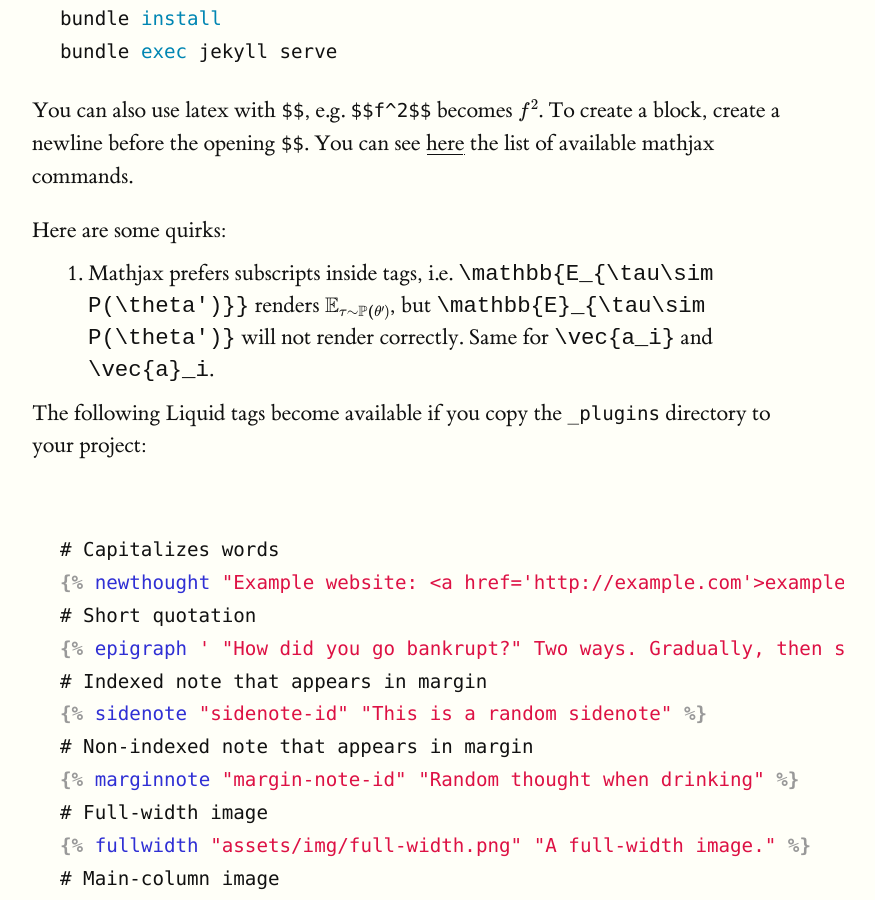
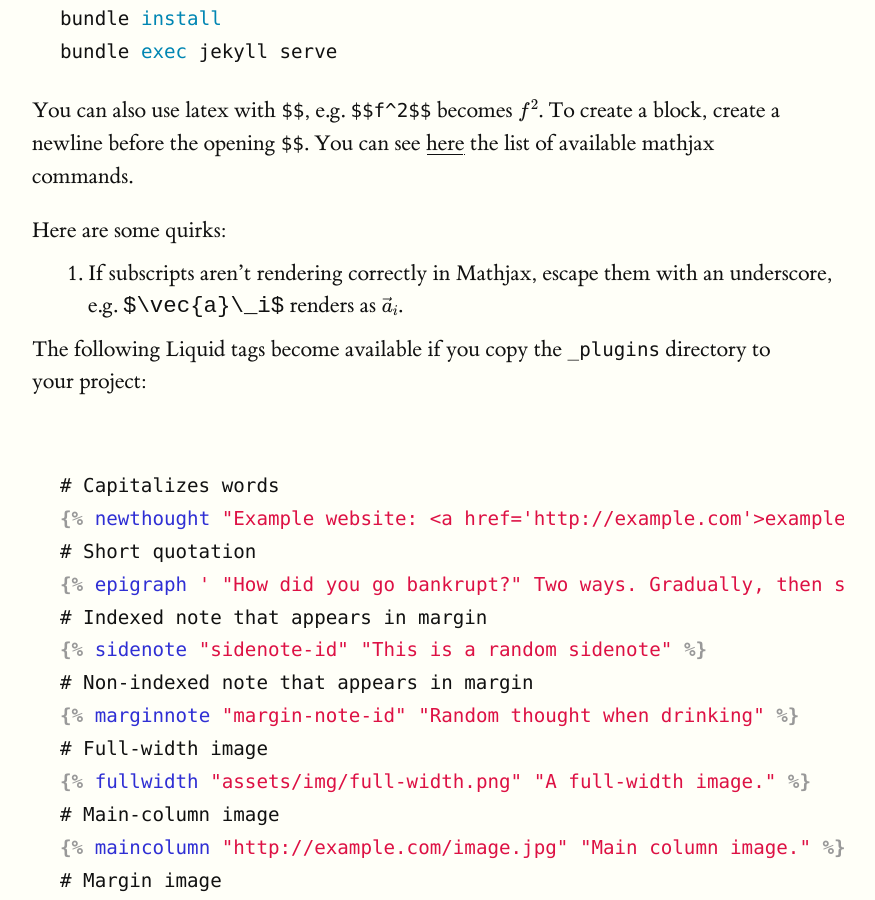
Before and after one commit to danjenson/et, a Jekyll site: the page built from index.md, in a window 1280 px wide and 900 px high, scrolled down 799 px. Shown: the whole window, without its empty margins (128-1003 px from the left). Built offline with Jekyll 4.4.1, drawn with Linux system fonts in a browser that asks for light colours; some web fonts are replaced.

Commit message:
tweaks to notes

```diff
--- a/docs/feed.xml
+++ b/docs/feed.xml
@@ -1,4 +1,4 @@
-<?xml version="1.0" encoding="utf-8"?><feed xmlns="http://www.w3.org/2005/Atom" ><generator uri="https://jekyllrb.com/" version="4.2.2">Jekyll</generator><link href="https://danjenson.github.io/et/feed.xml" rel="self" type="application/atom+xml" /><link href="https://danjenson.github.io/et/" rel="alternate" type="text/html" /><updated>2022-09-18T19:29:47-07:00</updated><id>https://danjenson.github.io/et/feed.xml</id><title type="html">Edward Tufte Jekyll Theme</title><subtitle>This is a sample Edward Tufte Jekyll Theme.</subtitle><author><name>Daniel Jenson</name></author><entry><title type="html">Welcome to Jekyll!</title><link href="https://danjenson.github.io/et/jekyll/update/2022/09/13/Hello-World.html" rel="alternate" type="text/html" title="Welcome to Jekyll!" /><published>2022-09-13T15:50:54-07:00</published><updated>2022-09-13T15:50:54-07:00</updated><id>https://danjenson.github.io/et/jekyll/update/2022/09/13/Hello-World</id><content type="html" xml:base="https://danjenson.github.io/et/jekyll/update/2022/09/13/Hello-World.html"><![CDATA[<p>You’ll find this post in your <code class="language-plaintext highlighter-rouge">_posts</code> directory. Go ahead and edit it and re-build the site to see your changes. You can rebuild the site in many different ways, but the most common way is to run <code class="language-plaintext highlighter-rouge">jekyll serve</code>, which launches a web server and auto-regenerates your site when a file is updated.</p>
+<?xml version="1.0" encoding="utf-8"?><feed xmlns="http://www.w3.org/2005/Atom" ><generator uri="https://jekyllrb.com/" version="4.2.2">Jekyll</generator><link href="https://danjenson.github.io/et/feed.xml" rel="self" type="application/atom+xml" /><link href="https://danjenson.github.io/et/" rel="alternate" type="text/html" /><updated>2022-09-20T16:20:18-07:00</updated><id>https://danjenson.github.io/et/feed.xml</id><title type="html">Edward Tufte Jekyll Theme</title><subtitle>This is a sample Edward Tufte Jekyll Theme.</subtitle><author><name>Daniel Jenson</name></author><entry><title type="html">Welcome to Jekyll!</title><link href="https://danjenson.github.io/et/jekyll/update/2022/09/13/Hello-World.html" rel="alternate" type="text/html" title="Welcome to Jekyll!" /><published>2022-09-13T15:50:54-07:00</published><updated>2022-09-13T15:50:54-07:00</updated><id>https://danjenson.github.io/et/jekyll/update/2022/09/13/Hello-World</id><content type="html" xml:base="https://danjenson.github.io/et/jekyll/update/2022/09/13/Hello-World.html"><![CDATA[<p>You’ll find this post in your <code class="language-plaintext highlighter-rouge">_posts</code> directory. Go ahead and edit it and re-build the site to see your changes. You can rebuild the site in many different ways, but the most common way is to run <code class="language-plaintext highlighter-rouge">jekyll serve</code>, which launches a web server and auto-regenerates your site when a file is updated.</p>
 
 <p>Jekyll requires blog post files to be named according to the following format:</p>
 
--- a/docs/index.html
+++ b/docs/index.html
@@ -109,7 +109,8 @@
 <p>Here are some quirks:</p>
 
 <ol>
-  <li>Mathjax prefers subscripts inside tags, i.e. <code class="language-plaintext highlighter-rouge">\mathbb{E_{\tau\sim P(\theta')}}</code> renders $\mathbb{E_{\tau\sim P(\theta’)}}$, but <code class="language-plaintext highlighter-rouge">\mathbb{E}_{\tau\sim P(\theta')}</code> will not render correctly. Same for <code class="language-plaintext highlighter-rouge">\vec{a_i}</code> and <code class="language-plaintext highlighter-rouge">\vec{a}_i</code>.</li>
+  <li>If subscripts aren’t rendering correctly in Mathjax, escape them with an
+underscore, e.g. <code class="language-plaintext highlighter-rouge">$\vec{a}\_i$</code> renders as $\vec{a}_i$.</li>
 </ol>
 
 <p>The following Liquid tags become available if you copy the <code class="language-plaintext highlighter-rouge">_plugins</code> directory to your project:</p>
--- a/index.md
+++ b/index.md
@@ -40,7 +40,8 @@
 
 Here are some quirks:
 
-1. Mathjax prefers subscripts inside tags, i.e. `\mathbb{E_{\tau\sim P(\theta')}}` renders $\mathbb{E_{\tau\sim P(\theta')}}$, but `\mathbb{E}_{\tau\sim P(\theta')}` will not render correctly. Same for `\vec{a_i}` and `\vec{a}_i`.
+1. If subscripts aren't rendering correctly in Mathjax, escape them with an
+   underscore, e.g. `$\vec{a}\_i$` renders as $\vec{a}\_i$.
 
 The following Liquid tags become available if you copy the `_plugins` directory to your project:
 
```
